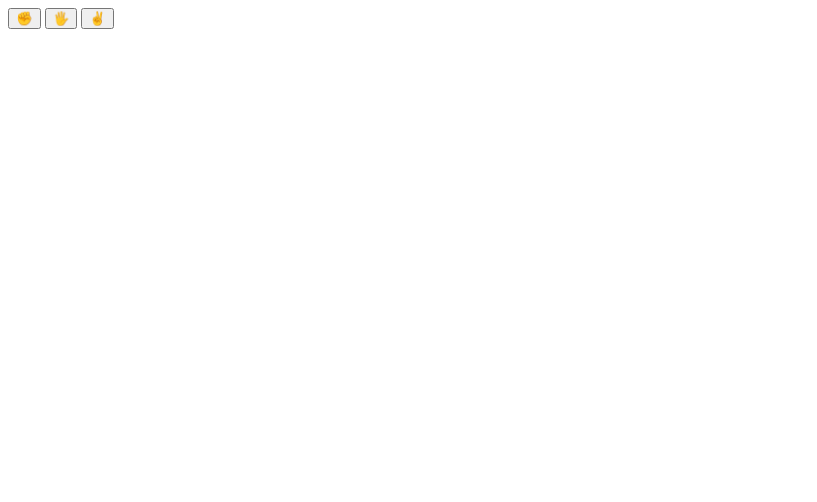
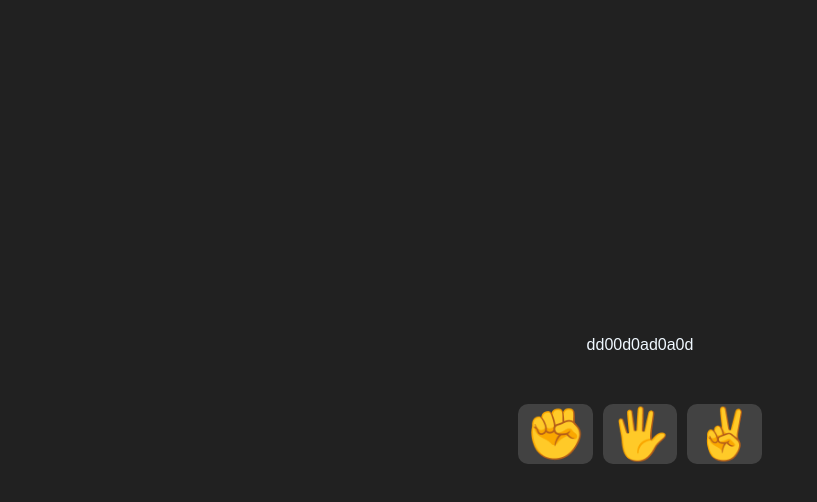
Before and after one commit to unknown-symbol/Rock-Paper-Scissors, a plain HTML site: page index.html in a window 1280 px wide. Shown: the whole page, without its empty margins (0-817 px from the left). Drawn offline with Linux system fonts and the light colour scheme.

Commit message:
Add style.css

```diff
--- a/index.html
+++ b/index.html
@@ -3,14 +3,17 @@
 	<meta charset="UTF-8">
 	<meta name="viewport" content="width=device-width, initial-scale=1.0">
 	<title>Rock Paper Scissors</title>
-	<script defer src="script.js"></script>
-</head>
+	<script defer src="./script.js"></script>
+	<link rel="stylesheet" href="style.css">
+	</head>
 <body>
-	<div class="player-buttons">
-		<button disabled id="rock">✊</button>
-		<button disabled id="paper">🖐</button>
-		<button disabled id="scissors">✌</button>
+	<div class="game">
+		<div class="result">dd00d0ad0a0d</div>
+		<div class="player-buttons">
+			<button disabled class="prevent-select" id="rock">✊</button>
+			<button disabled class="prevent-select" id="paper">🖐</button>
+			<button disabled class="prevent-select" id="scissors">✌</button>
+		</div>
 	</div>
-	<div class="result"></div>
 </body>
 </html>
--- /dev/null
+++ b/style.css
@@ -0,0 +1,40 @@
+body {
+  font-family: Arial, Helvetica, sans-serif;
+  background: #212121;
+  color: aliceblue;
+}
+.game {
+  display: flex;
+  flex-direction: column;
+  align-items: center;
+  justify-content: center;
+  gap: 50px;
+  height: 100%;
+}
+.player-buttons {
+  width: 100%;
+  display: flex;
+  gap: 10px;
+  justify-content: center;
+}
+.player-buttons > button {
+  background: #424242;
+  border-radius: 10px;
+  box-sizing: content-box;
+  border: none;
+  font-size: 50px;
+  transition: 0.1s;
+}
+.player-buttons > button:hover {
+  cursor: pointer;
+  background-color: aliceblue;
+}
+.player-buttons > button:hover:disabled {
+  cursor: default;
+  background: #424242;
+}
+.prevent-select {
+  user-select: none;
+  -moz-user-select: none;
+  -webkit-user-select: none;
+}
```
